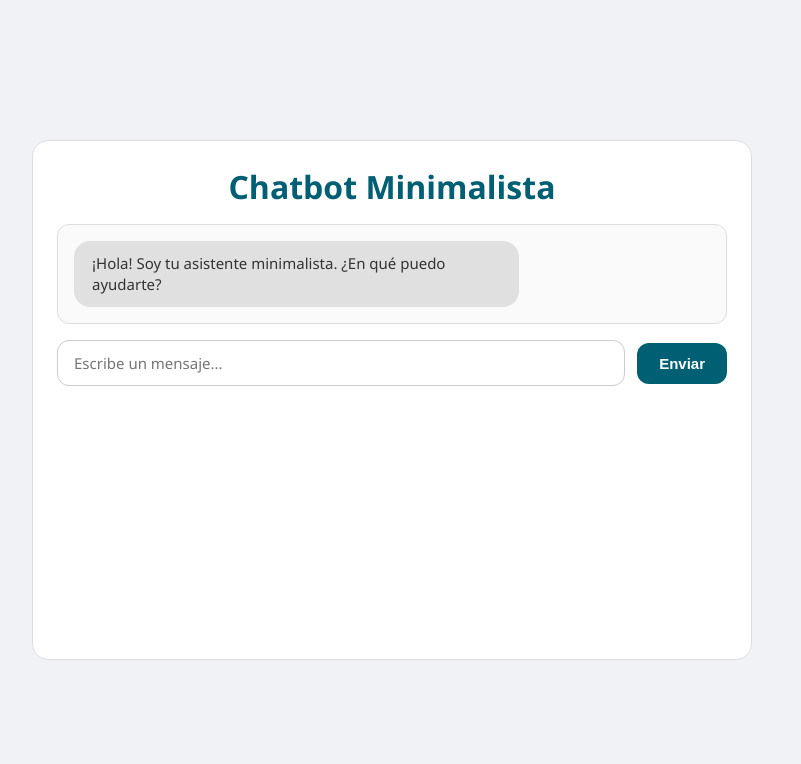
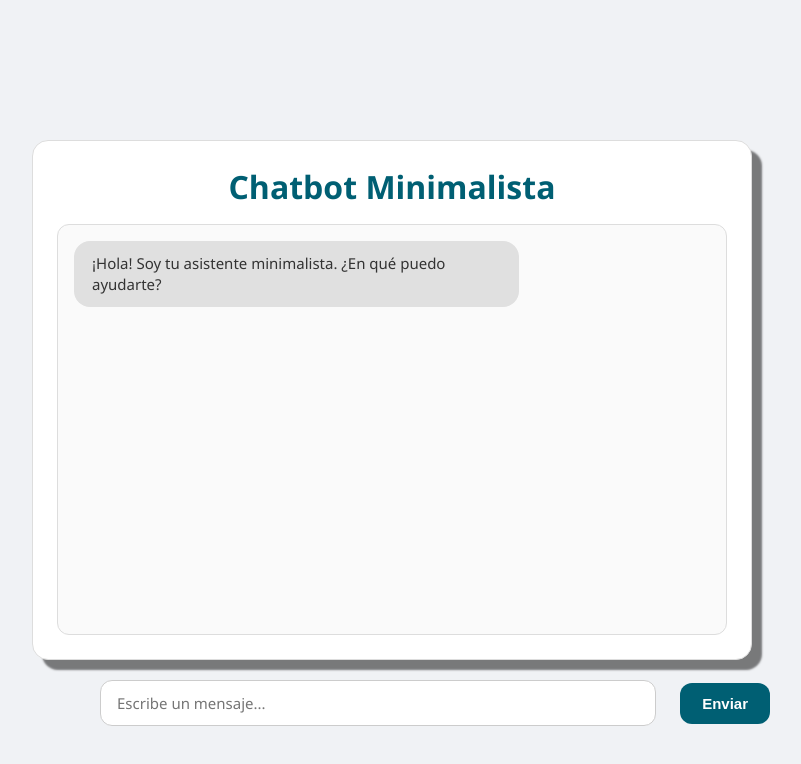
Before and after one commit to ulisesflores-udb/InvestigacionDocumental_Chatbot, a Next.js app: page / in a window 1280 px wide. Shown: the top 764 px of the page, without its empty margins (248-1049 px from the left). Built offline with nearby package versions, Linux system fonts and the light colour scheme.

Commit message:
Nuevos estilos

```diff
--- a/src/app/globals.css
+++ b/src/app/globals.css
@@ -31,6 +31,7 @@ body {
   display: flex;
   justify-content: center;
   align-items: center;
+  overflow-y: hidden;
 }
 
 * {
--- a/src/app/page.js
+++ b/src/app/page.js
@@ -41,9 +41,12 @@ export default function Home() {
         Chatbot Minimalista
       </h1>
 
-      <div
+      {/* <div
         ref={chatWindowRef}
-      >
+        style={{}}
+      > */}
+
+      <div className={styles.chat_window} ref={chatWindowRef} style={{ overflowY: 'auto'}}>
         <ChatWindow messages={messages} />
       </div>
 
--- a/src/app/page.module.css
+++ b/src/app/page.module.css
@@ -13,6 +13,7 @@
   user-select: none;
   height: 32.5rem;
   width: 45rem;
+  box-shadow: 10px 10px 2px rgba(0, 0, 0, 0.5);
 }
 
 .title {
@@ -27,10 +28,25 @@
   overflow-y: auto;
 }
 
+.cont_form {
+  overflow-y: auto;
+  position: relative;
+}
+
 .form_items {
-  margin-top: 1rem;
+  /* margin-top: 1rem; */
   display: flex;
   gap: 12px;
+  align-items: center;
+  position: fixed;
+  bottom: 4rem;
+  left: 20.5rem;
+  width: 710px;
+  /* background: #FFF;
+  border-top: 1px solid #ccc; */
+  padding: 10px 20px;
+  display: flex;
+  gap: 1.5rem;
   align-items: center;
 }
 
@@ -77,7 +93,7 @@
   display: flex;
   flex-direction: column;
   gap: 12px;
-  max-height: 70vh;
+  max-height: 57.5vh;
   border: 1px solid #ddd;
 }
 
--- a/src/components/ChatWindow.jsx
+++ b/src/components/ChatWindow.jsx
@@ -2,8 +2,8 @@ import styles from '../app/page.module.css';
 
 export default function ChatWindow({ messages }) {
   return (
-    <div className={styles.chat_window}>
-      {messages.map(({ sender, text }, idx) => (
+    <>
+      { messages.map(({ sender, text }, idx) => (
         <div
           className={styles.chatbot}
           key={idx}
@@ -12,10 +12,11 @@ export default function ChatWindow({ messages }) {
             backgroundColor: sender === 'user' ? '#005f73' : '#e0e0e0',
             color: sender === 'user' ? '#ffffff' : '#333'
           }}
+          id="chat"
         >
           {text}
         </div>
       ))}
-    </div>
+    </>
   );
 }
```
Also changed, not shown: 1 other file (tests, documents, lock files or other folders).
